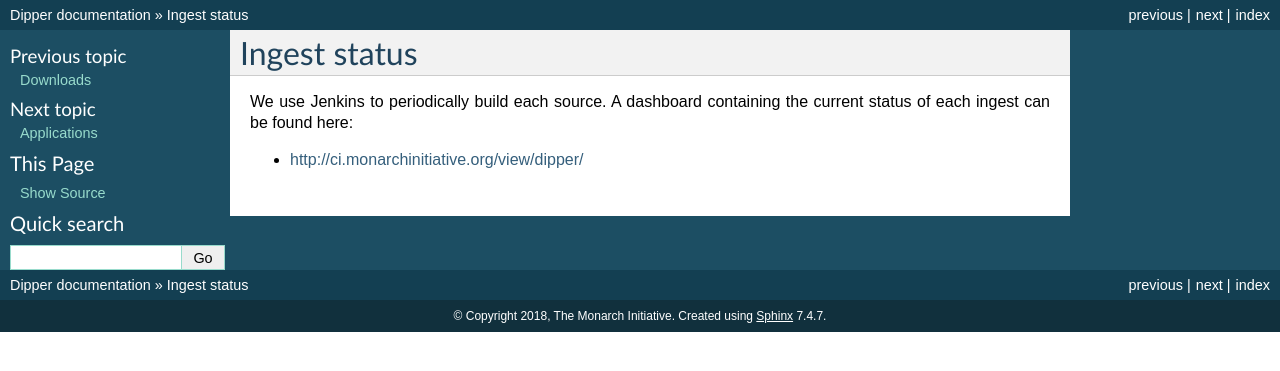
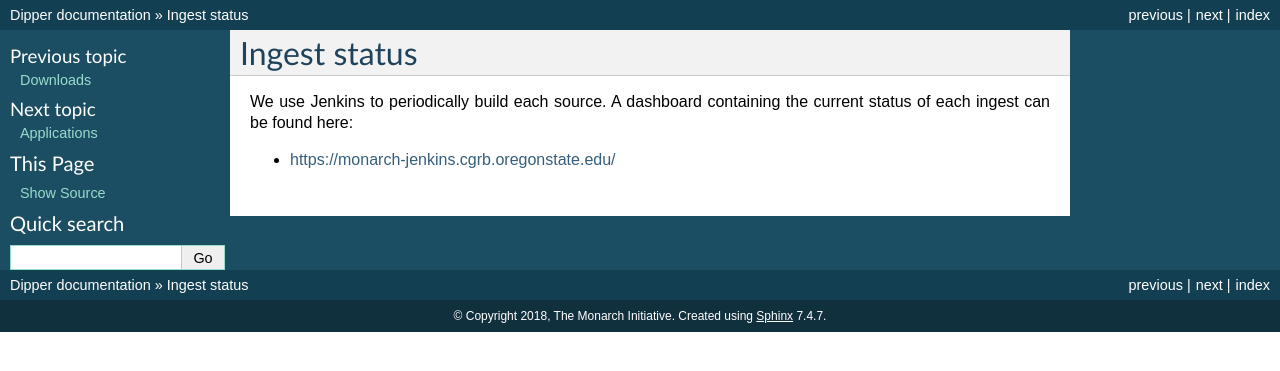
Before and after one commit to monarch-initiative/dipper, a Sphinx documentation site: the page built from docs/status.rst, in a window 1280 px wide. Shown: the top 371 px of the page. Built offline with Sphinx 7.4.7, drawn with Linux system fonts in a browser that asks for light colours; pages that are not in the unit, such as notebooks, are missing from menus.

Commit message:
fixed broken link to Jenkins CI in docs

```diff
--- a/docs/status.rst
+++ b/docs/status.rst
@@ -6,4 +6,4 @@ Ingest status
 We use Jenkins to periodically build each source.  A dashboard containing the current status of
 each ingest can be found here:
 
-* `<http://ci.monarchinitiative.org/view/dipper/>`_
+* `<https://monarch-jenkins.cgrb.oregonstate.edu/>`_
```
